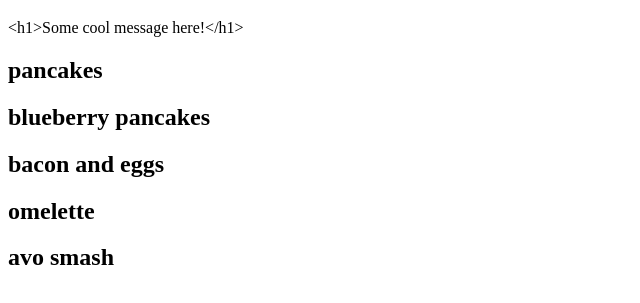
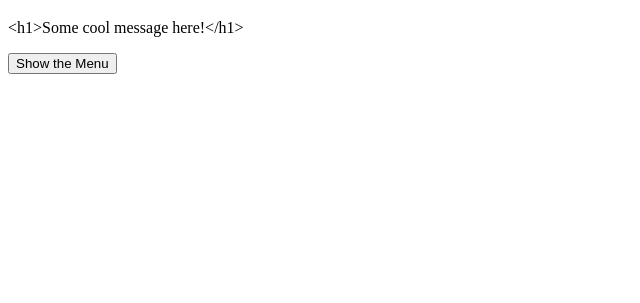
Before and after one commit to lulu-codes/mar25-t2w01-intro-to-js, a plain HTML site: page src/index.html in a window 1280 px wide. Shown: the part 61-364 px from the top of the page, without its empty margins (0-640 px from the left). Drawn offline with Linux system fonts and the light colour scheme.

Commit message:
feat: menu revealed on click
- Added button feature: Menu infinitely appends menu on each new click

```diff
--- a/src/domstuff.js
+++ b/src/domstuff.js
@@ -19,10 +19,7 @@ function paragraphTagUpdater(){
 // call the function to update the p tag
 paragraphTagUpdater();
 
-
-
 // Breakfast Menu renderer
-
 // array of breakfast menu items
 let breakfastMenuItems = [
 	"pancakes",
@@ -115,5 +112,10 @@ function breakfastRenderer () {
 
 }
 
+
 // call the breakfast menu renderer function
-breakfastRenderer();
+// breakfastRenderer();
+
+// add event listener to the button
+let menuToggleButton = document.getElementById("menuToggleButton");
+menuToggleButton.addEventListener("click", breakfastRenderer);
--- a/src/index.html
+++ b/src/index.html
@@ -15,6 +15,19 @@
 	<h1>Intro to JS!</h1>
 	<p>Check the browser console for code outputs!</p>
 
+	<!-- <script>
+		// does not work if the script tag importing domstuff.js
+		// is placed after this script tag
+		breakfastRenderer();
+	</script> -->
+
+	<!-- the button event works even though script tag importing domstuff.js
+	 is loaded after the button declaration
+	 because the user has to click this, which would happen after the import happens -->
+	<!-- <button onclick="breakfastRenderer()">Show the Menu</button> -->
+
+	<button id="menuToggleButton">Show the Menu</button>
+
 	<!-- <section id="breakfastmenu"></section> -->
 
 	<!-- <script>
```
